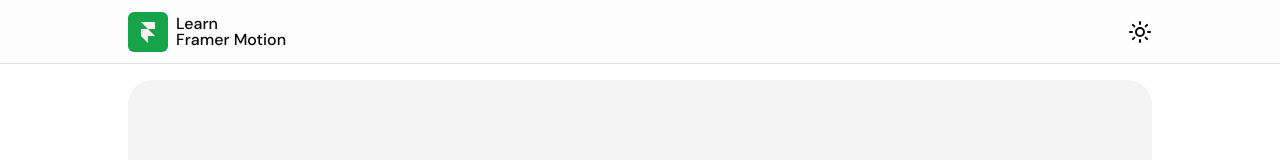
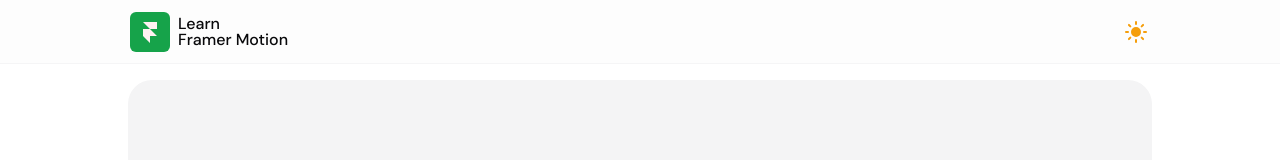
Before and after one commit to abinashpanda/learn-framer-motion, a React (Vite) app: page /features-card in a window 1280 px wide. Shown: the top 160 px of the page. Built offline with nearby package versions, Linux system fonts and the light colour scheme.

Commit message:
feat(theme): minor styling change in theme switcher

```diff
--- a/src/components/app-shell/app-shell.tsx
+++ b/src/components/app-shell/app-shell.tsx
@@ -14,7 +14,7 @@ export default function AppShell({ children }: React.PropsWithChildren<{}>) {
           exit={{ x: 20, opacity: 0 }}
           transition={{ duration: 0.5, ease: 'easeInOut' }}
         >
-          <Link to="/" className="flex items-center gap-2">
+          <Link to="/" className="flex items-center gap-2 rounded-md p-0.5">
             <div className="rounded-md bg-primary p-2 text-primary-foreground">
               <FramerIcon fill="currentColor" stroke="none" />
             </div>
@@ -27,7 +27,7 @@ export default function AppShell({ children }: React.PropsWithChildren<{}>) {
           <ThemeSwitch />
         </motion.div>
         <motion.div
-          className="absolute bottom-0 left-0 right-0 h-px bg-border"
+          className="absolute bottom-0 left-0 right-0 h-px bg-border/30"
           initial={{ opacity: 0.01 }}
           animate={{ opacity: 1 }}
           exit={{ opacity: 0 }}
--- a/src/components/app-shell/components/theme-switch.tsx
+++ b/src/components/app-shell/components/theme-switch.tsx
@@ -25,28 +25,30 @@ export default function ThemeSwitch() {
       onPressedChange={(value) => {
         setTheme(value ? 'dark' : 'light')
       }}
-      className="relative h-6 w-6 overflow-hidden rounded-md"
+      className="relative h-8 w-8 overflow-hidden rounded-md"
     >
       <AnimatePresence mode="wait">
         {theme === 'light' ? (
           <motion.div
             key="light"
-            className="absolute inset-0"
-            initial={{ y: 20, opacity: 0.02 }}
-            animate={{ y: 0, opacity: 1 }}
-            exit={{ y: 20, opacity: 0.02 }}
+            className="absolute inset-0 flex items-center justify-center"
+            initial={{ y: 20, opacity: 0.02, rotate: -90 }}
+            animate={{ y: 0, opacity: 1, rotate: 0 }}
+            exit={{ y: 20, opacity: 0.02, rotate: 90 }}
+            transition={{ duration: 0.25, ease: 'easeInOut' }}
           >
-            <SunIcon />
+            <SunIcon fill="currentColor" className="h-6 w-6 text-amber-500" />
           </motion.div>
         ) : (
           <motion.div
             key="dark"
-            className="absolute inset-0"
-            initial={{ y: 20, opacity: 0.02 }}
-            animate={{ y: 0, opacity: 1 }}
-            exit={{ y: 20, opacity: 0.02 }}
+            className="absolute inset-0 flex items-center justify-center"
+            initial={{ y: 20, opacity: 0.02, rotate: -90 }}
+            animate={{ y: 0, opacity: 1, rotate: 0 }}
+            exit={{ y: 20, opacity: 0.02, rotate: 90 }}
+            transition={{ duration: 0.25, ease: 'easeInOut' }}
           >
-            <MoonIcon />
+            <MoonIcon fill="currentColor" className="h-6 w-6 text-foreground" stroke="none" />
           </motion.div>
         )}
       </AnimatePresence>
--- a/src/pages/features-card/features-card.tsx
+++ b/src/pages/features-card/features-card.tsx
@@ -184,7 +184,7 @@ function FeatureCard({
 
   return (
     <motion.div
-      className="light absolute inset-0 rounded-3xl p-10"
+      className="absolute inset-0 rounded-3xl border border-background p-10"
       style={{
         backgroundColor: bgColor,
         rotate,
@@ -193,7 +193,7 @@ function FeatureCard({
         opacity,
       }}
     >
-      <div className="grid grid-cols-2 gap-8">
+      <div className="light grid grid-cols-2 gap-8">
         <div>
           <div className="mb-4 text-4xl font-bold text-foreground">{title}</div>
           <div className="mb-4 text-muted-foreground">{description}</div>
--- a/src/styles/globals.css
+++ b/src/styles/globals.css
@@ -56,9 +56,9 @@
 
 @layer base {
   * {
-    @apply border-border;
+    @apply border-border focus-visible:outline-none focus-visible:ring-2 focus-visible:ring-ring;
   }
   body {
-    @apply overflow-x-hidden bg-background text-foreground transition-colors duration-500;
+    @apply overflow-x-hidden bg-background text-foreground transition-colors duration-150 ease-in-out;
   }
 }
```
